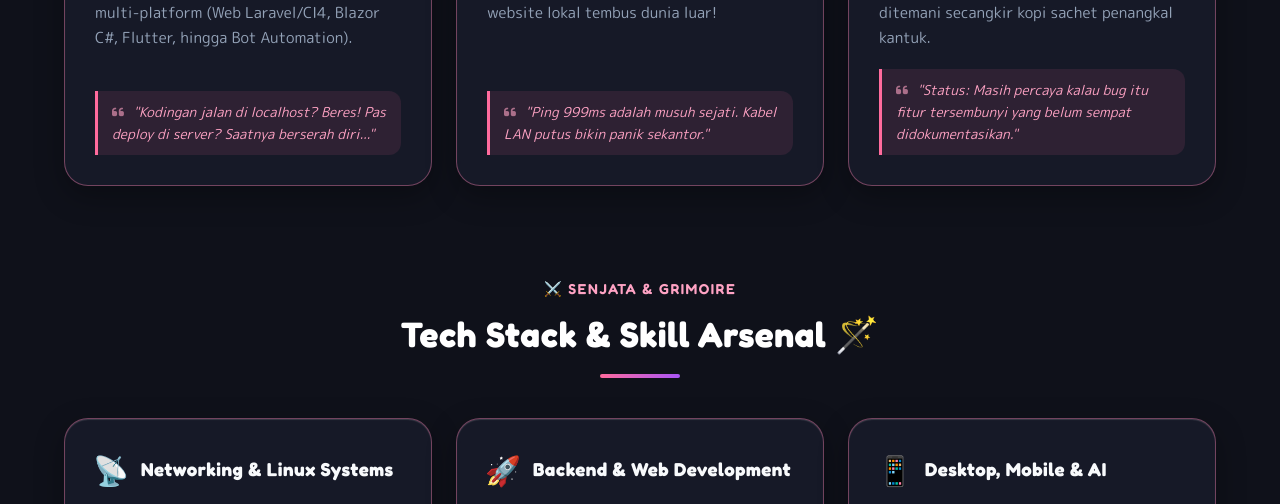
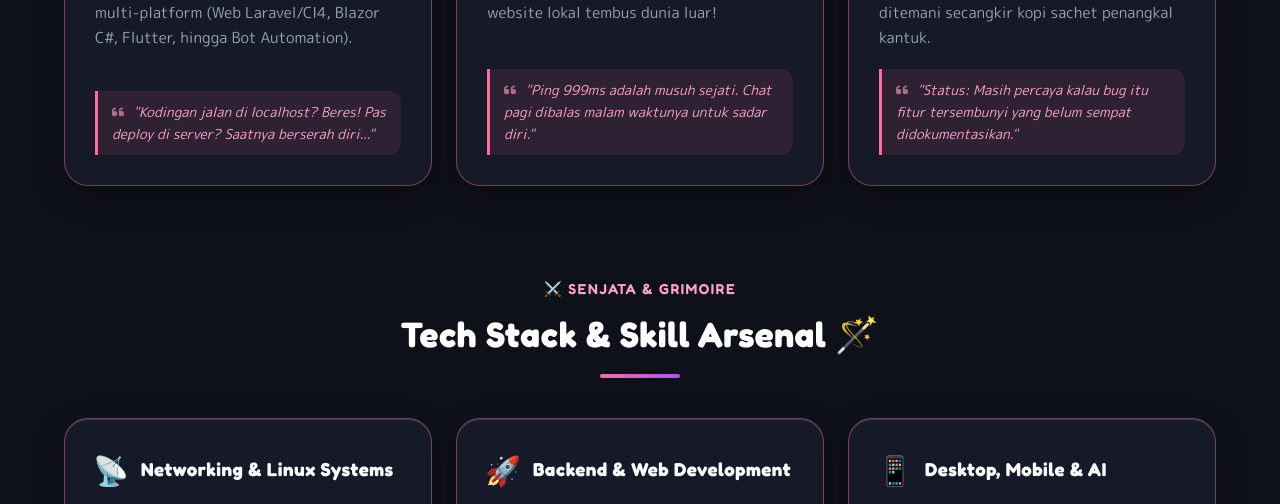
Before and after one commit to Rashfox/Rashfox.github.io, a plain HTML site: page index.html in a window 1280 px wide. Shown: the part 1097-1601 px from the top of the page. Drawn offline with Linux system fonts and the light colour scheme; no server answers; a web font is replaced by a local one.

Commit message:
update fun fact quote in index.html

```diff
--- a/index.html
+++ b/index.html
@@ -153,7 +153,7 @@
                     </p>
                     <div class="fun-fact">
                         <i class="fa-solid fa-quote-left"></i>
-                        <em>"Ping 999ms adalah musuh sejati. Kabel LAN putus bikin panik sekantor."</em>
+                        <em>"Ping 999ms adalah musuh sejati. Chat pagi dibalas malam waktunya untuk sadar diri."</em>
                     </div>
                 </div>
 
```
